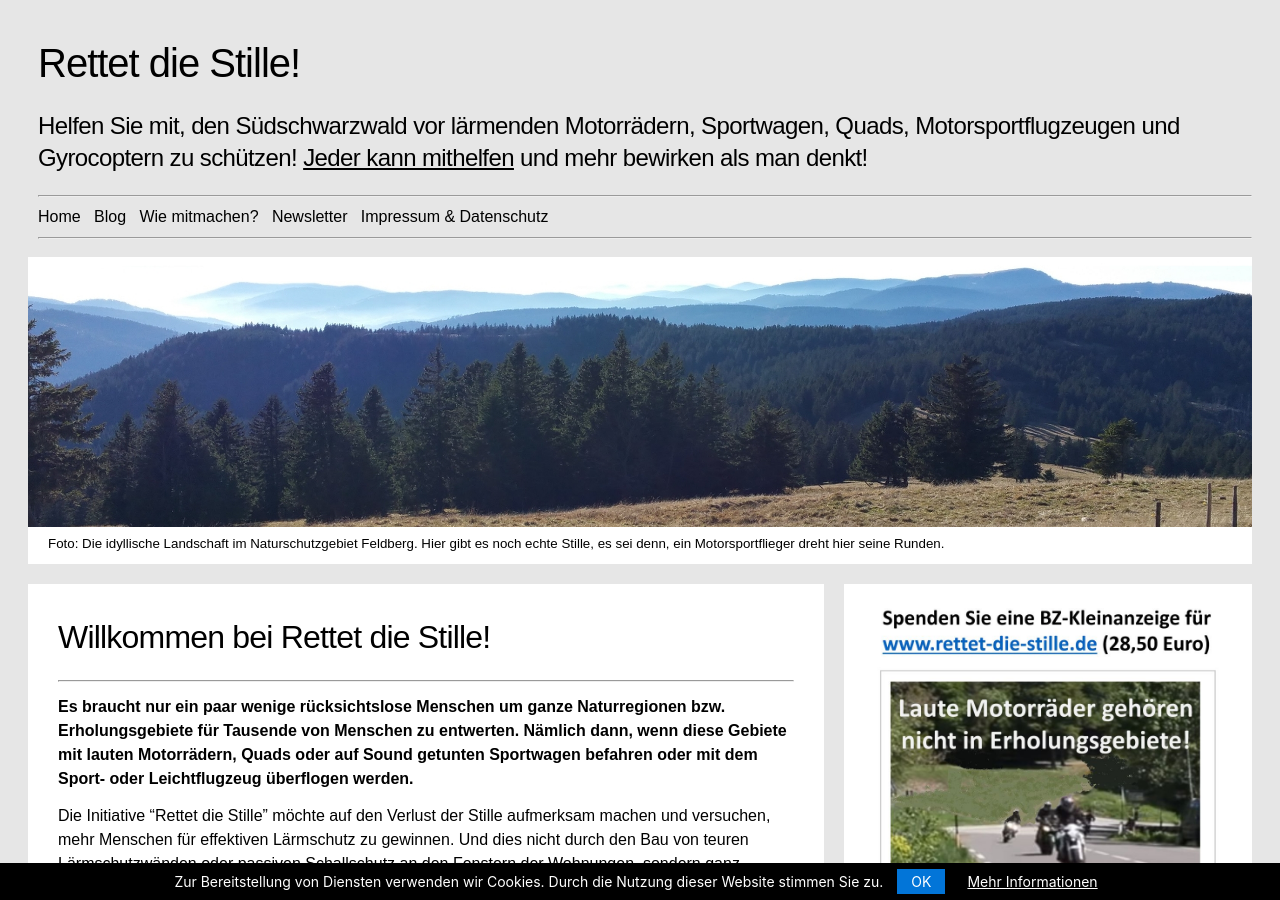
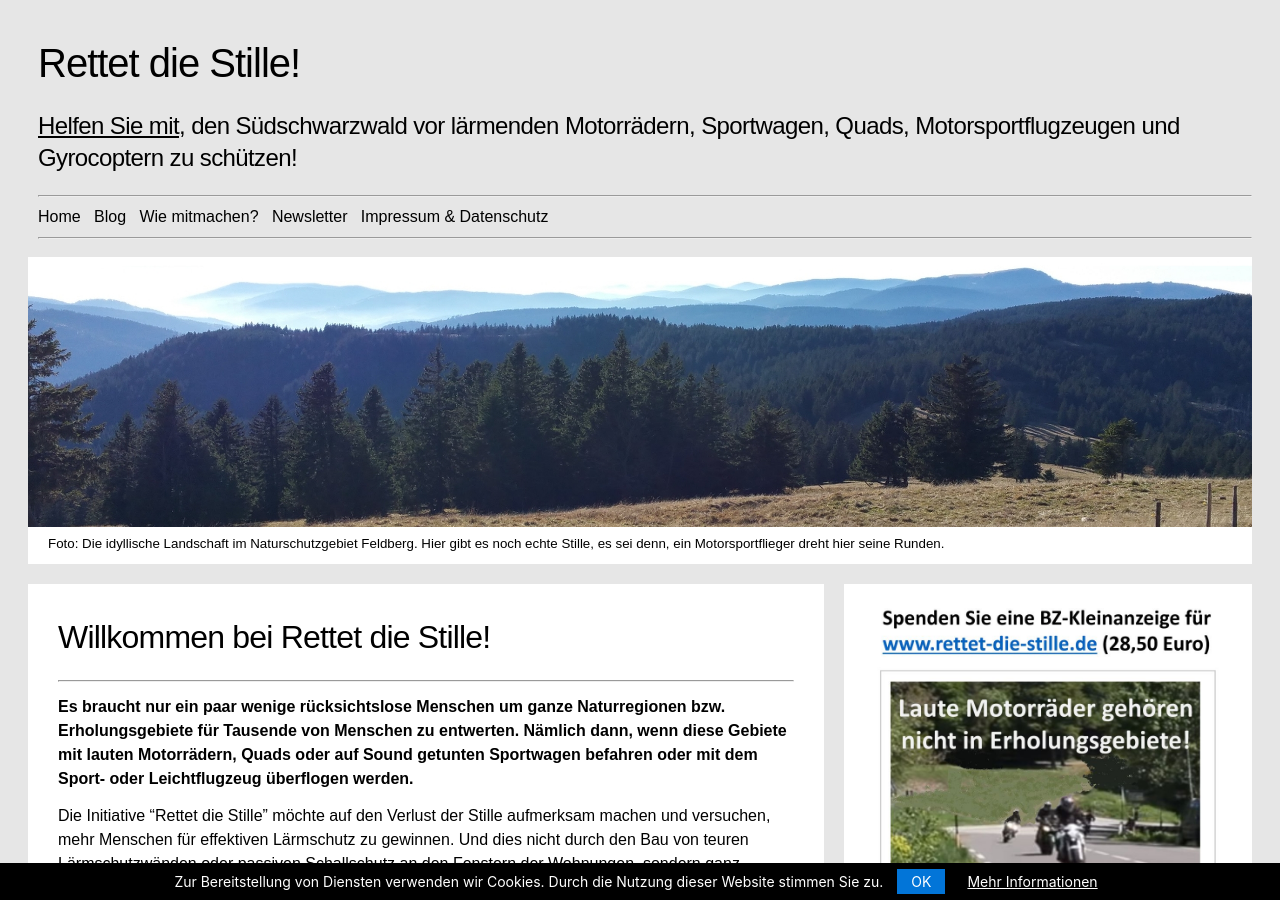
Before and after one commit to rettet-die-stille/rettet-die-stille.github.io, a Jekyll site: the page built from index.md, in a window 1280 px wide and 900 px high. Built offline with Jekyll 4.4.1, drawn with Linux system fonts in a browser that asks for light colours.

Commit message:
Update _nav.html

```diff
--- a/_includes/_nav.html
+++ b/_includes/_nav.html
@@ -3,7 +3,7 @@
         <a href="/">Rettet die Stille!</a>
     </h1>
     <h2>
-        Helfen Sie mit, den Südschwarzwald vor lärmenden Motorrädern, Sportwagen, Quads, Motorsportflugzeugen und Gyrocoptern zu schützen! <span style='text-decoration: underline;'><a href="/was-kann-ich-tun.html">Jeder kann mithelfen</a></span> und mehr bewirken als man denkt!
+        <span style='text-decoration: underline;'><a href="/was-kann-ich-tun.html">Helfen Sie mit</a></span>, den Südschwarzwald vor lärmenden Motorrädern, Sportwagen, Quads, Motorsportflugzeugen und Gyrocoptern zu schützen!
     </h2>
     <hr>
     <div style="text-align: left;margin-left: 0.2;">
```
